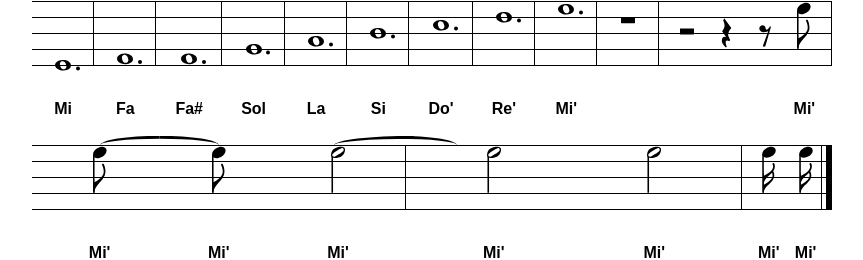
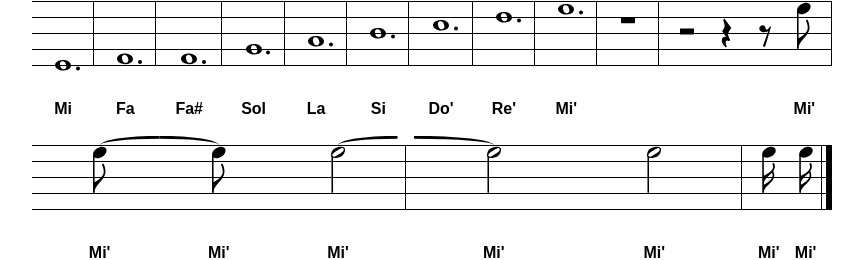
Before and after one commit to bellangerq/flute-alors, a Vue app: page / in a window 1280 px wide. Shown: the part 755-1015 px from the top of the page, without its empty margins (208-1071 px from the left). Built offline with nearby package versions, Linux system fonts and the light colour scheme.

Commit message:
fix tied-end transform

```diff
--- a/sheets.js
+++ b/sheets.js
@@ -328,9 +328,9 @@ export default [
       { type: "rest", value: 1 },
       { type: "note", name: "sol", value: 1 / 16 },
       { type: "note", name: "la", value: 1 / 16 },
-      { type: "note", name: "si", value: 1 / 4, tied: "start" },
+      { type: "note", name: "si", value: 1 / 4 },
+      { type: "note", name: "si", value: 1 / 8, tied: "start" },
       { type: "note", name: "si", value: 1 / 8, tied: "end" },
-      { type: "note", name: "si", value: 1 / 8 },
       { type: "note", name: "do'", value: 1 / 4 },
       { type: "note", name: "la", value: 1 / 8 },
       { type: "note", name: "mi", value: 1 / 4, dotted: true },
--- a/src/components/SheetItem.vue
+++ b/src/components/SheetItem.vue
@@ -249,7 +249,7 @@ onMounted(() => {
 .item-tied-end.item-stem-down .icon-image::before {
   bottom: auto;
   top: 0.4rem;
-  transform: rotate(180deg);
+  transform: scaleY(-1);
 }
 
 /* Sheet line for do */
@@ -263,7 +263,7 @@ onMounted(() => {
   background: black;
 }
 
-/* SVG for eighth-down is wider than the other ones... */
+/* Shift 'do' line for wider notes */
 .do-line.shifted {
   left: 30%;
 }
```
